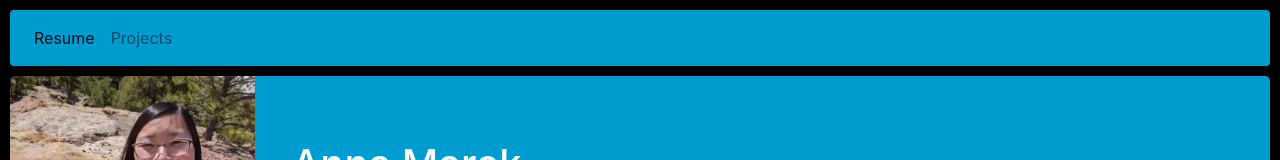
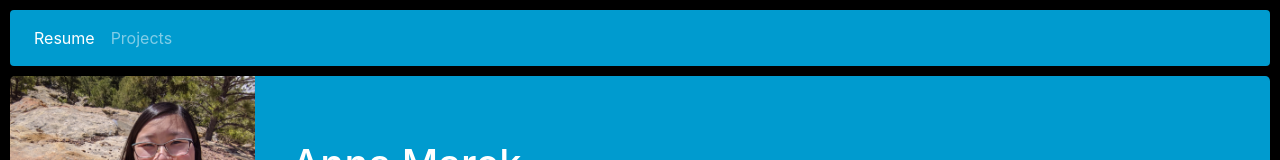
Before and after one commit to lensesrequired/lensesrequired, a Next.js app in the folder home/: page / in a window 1280 px wide. Shown: the top 160 px of the page. Built offline with nearby package versions, Linux system fonts and the light colour scheme.

Commit message:
Fix nav colors

```diff
--- a/home/styles/index.css
+++ b/home/styles/index.css
@@ -7,6 +7,14 @@ body {
     border: 10px black solid;
     border-radius: 14px;
     background-color: #009bcf;
+}
+
+#nav-header .nav-link {
+    color: rgba(255, 255, 255, 0.5);
+}
+
+#nav-header .nav-link.active {
+    color: white;
 }
 
 .content {
```
